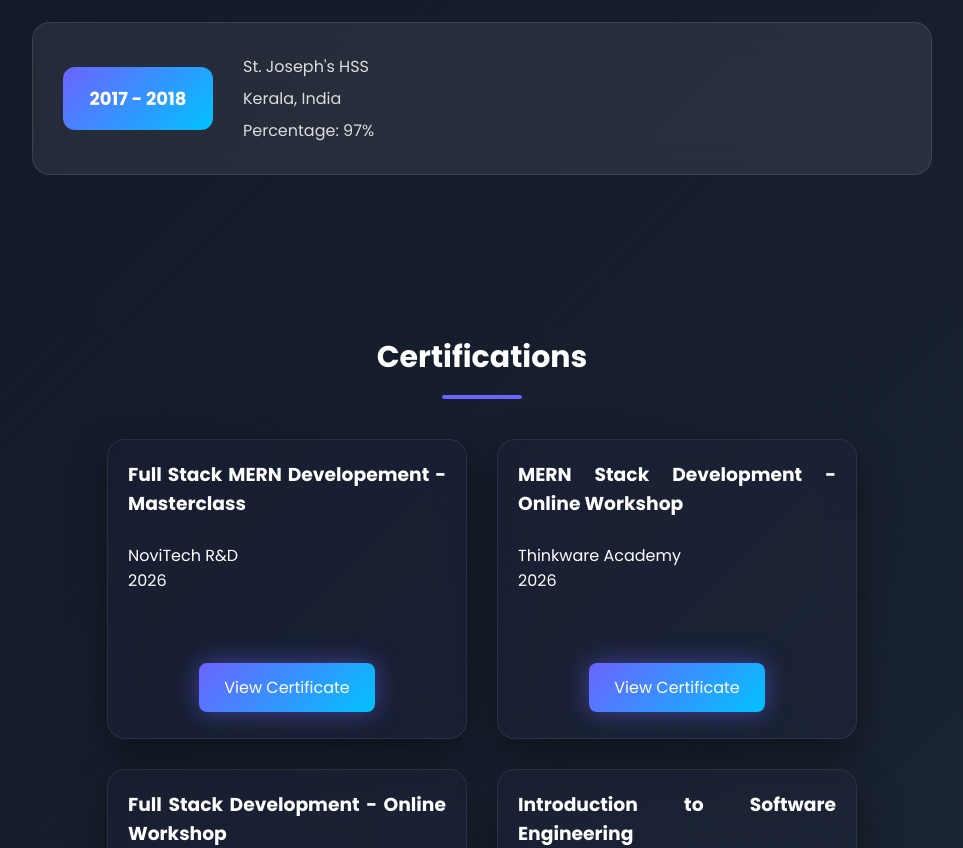
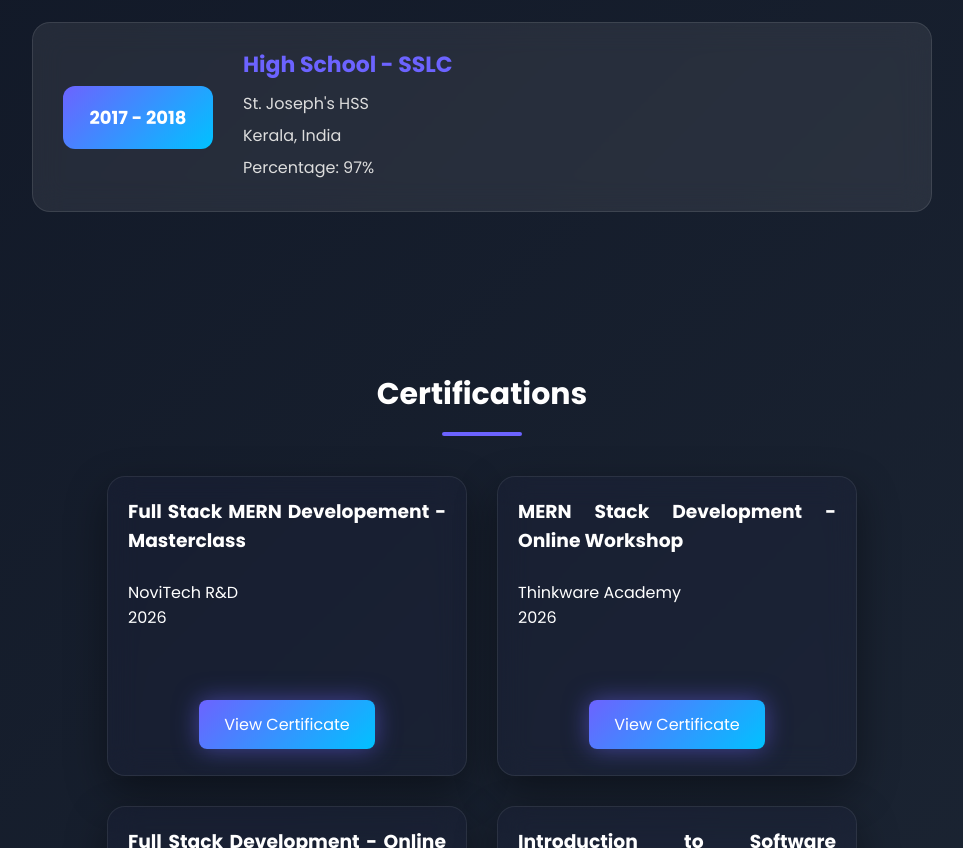
Before and after one commit to la6ks6hm6ii6/Portfolio, a website: page index.html in a window 1280 px wide. Shown: the part 3480-4328 px from the top of the page, without its empty margins (158-1121 px from the left). Drawn offline with Linux system fonts and the light colour scheme.

Commit message:
Add files via upload

```diff
--- a/index.html
+++ b/index.html
@@ -140,6 +140,7 @@
                 2017 - 2018
             </div>
             <div class="edu-details">
+                <h3>High School - SSLC</h3>
                 <p>St. Joseph's HSS</p>
                 <p>Kerala, India</p>
                 <p>Percentage: 97%</p>
```
